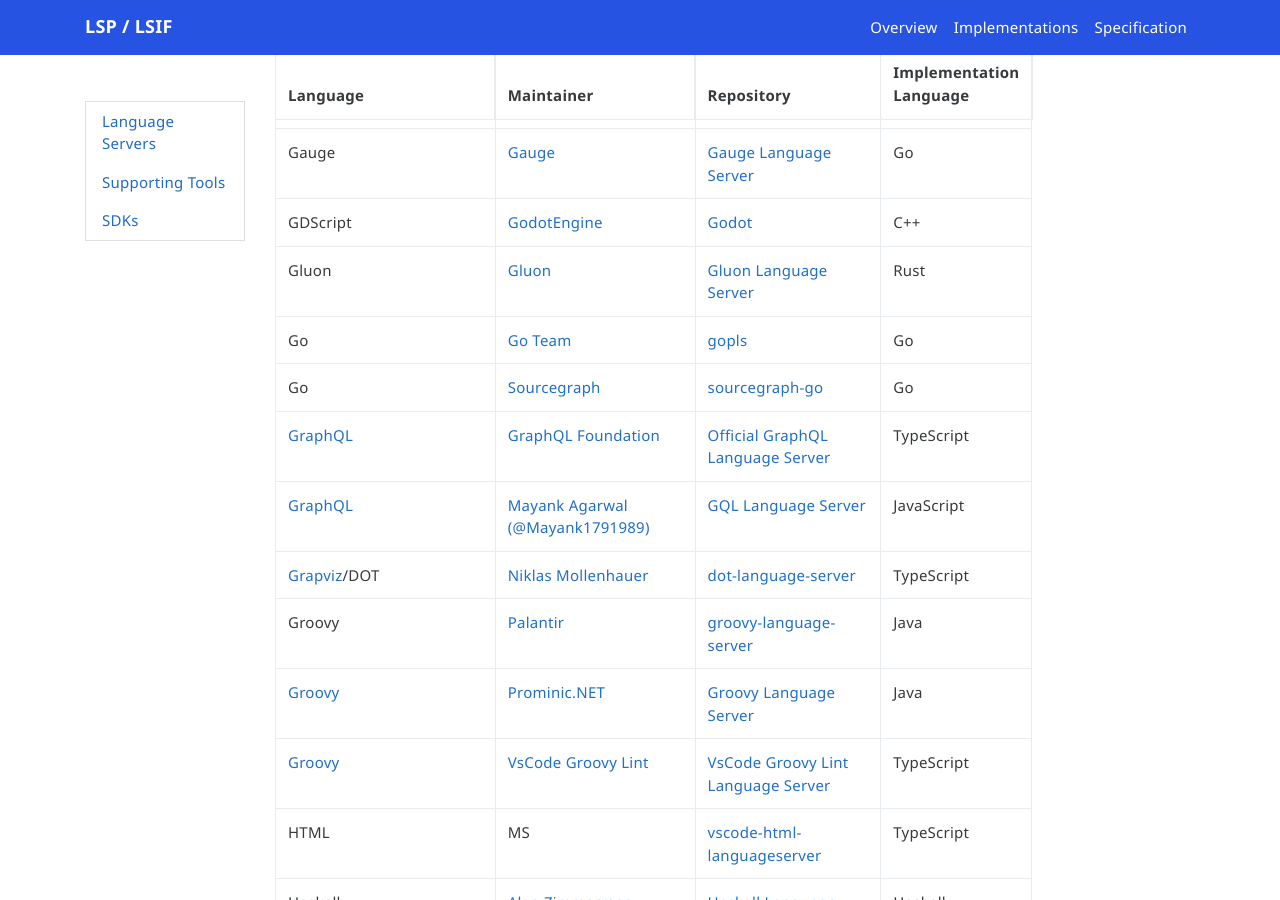
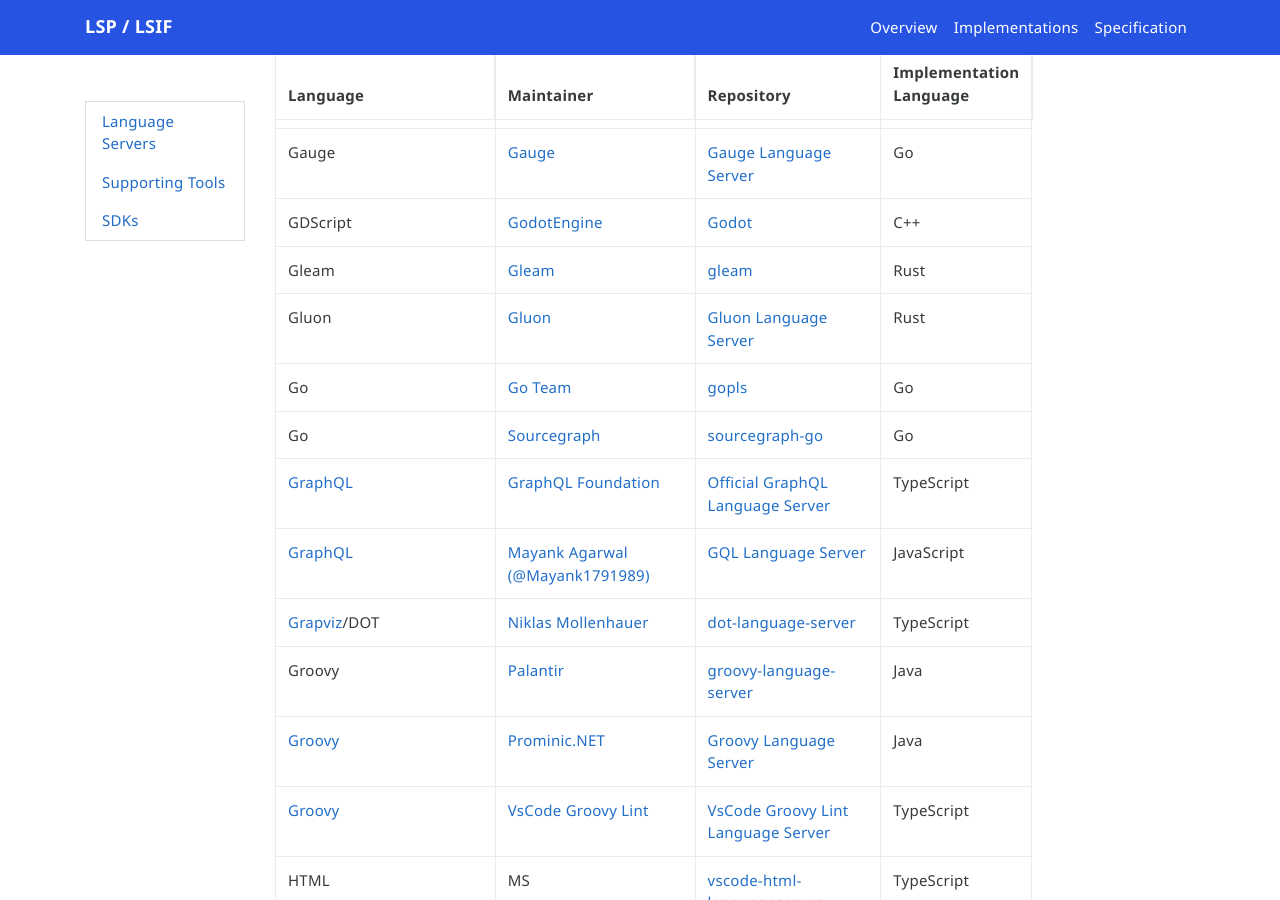
Before and after one commit to microsoft/language-server-protocol, a Jekyll site: the page built from _implementors/servers.md, in a window 1280 px wide and 900 px high, scrolled down 3310 px. Built offline with Jekyll 4.4.1, drawn with Linux system fonts in a browser that asks for light colours; nearby versions of some CDN libraries; comment, search, counter and statistics services are not loaded.

Commit message:
Add Gleam
Hello!

The Gleam compiler now includes a language server.

Thanks,
Louis

```diff
--- a/_implementors/servers.md
+++ b/_implementors/servers.md
@@ -66,6 +66,7 @@
 | GLSL | [Sven-Hendrik Haase (@svenstaro)](https://github.com/svenstaro) | [glsl-language-server](https://github.com/svenstaro/glsl-language-server) | C++ |
 | Gauge | [Gauge](https://github.com/getgauge) | [Gauge Language Server](https://github.com/getgauge/gauge/) | Go |
 | GDScript | [GodotEngine](https://github.com/godotengine) | [Godot](https://github.com/godotengine/godot) | C++ |
+| Gleam | [Gleam](https://github.com/gleam-lang/gleam) | [gleam](https://github.com/gleam-lang/gleam) | Rust |
 | Gluon | [Gluon](https://github.com/gluon-lang/gluon) | [Gluon Language Server](https://github.com/gluon-lang/gluon_language-server) | Rust |
 | Go | [Go Team](https://github.com/golang/tools) | [gopls](https://github.com/golang/tools/tree/master/gopls) | Go |
 | Go | [Sourcegraph](https://sourcegraph.com/) | [sourcegraph-go](https://github.com/sourcegraph/go-langserver) | Go |
```
